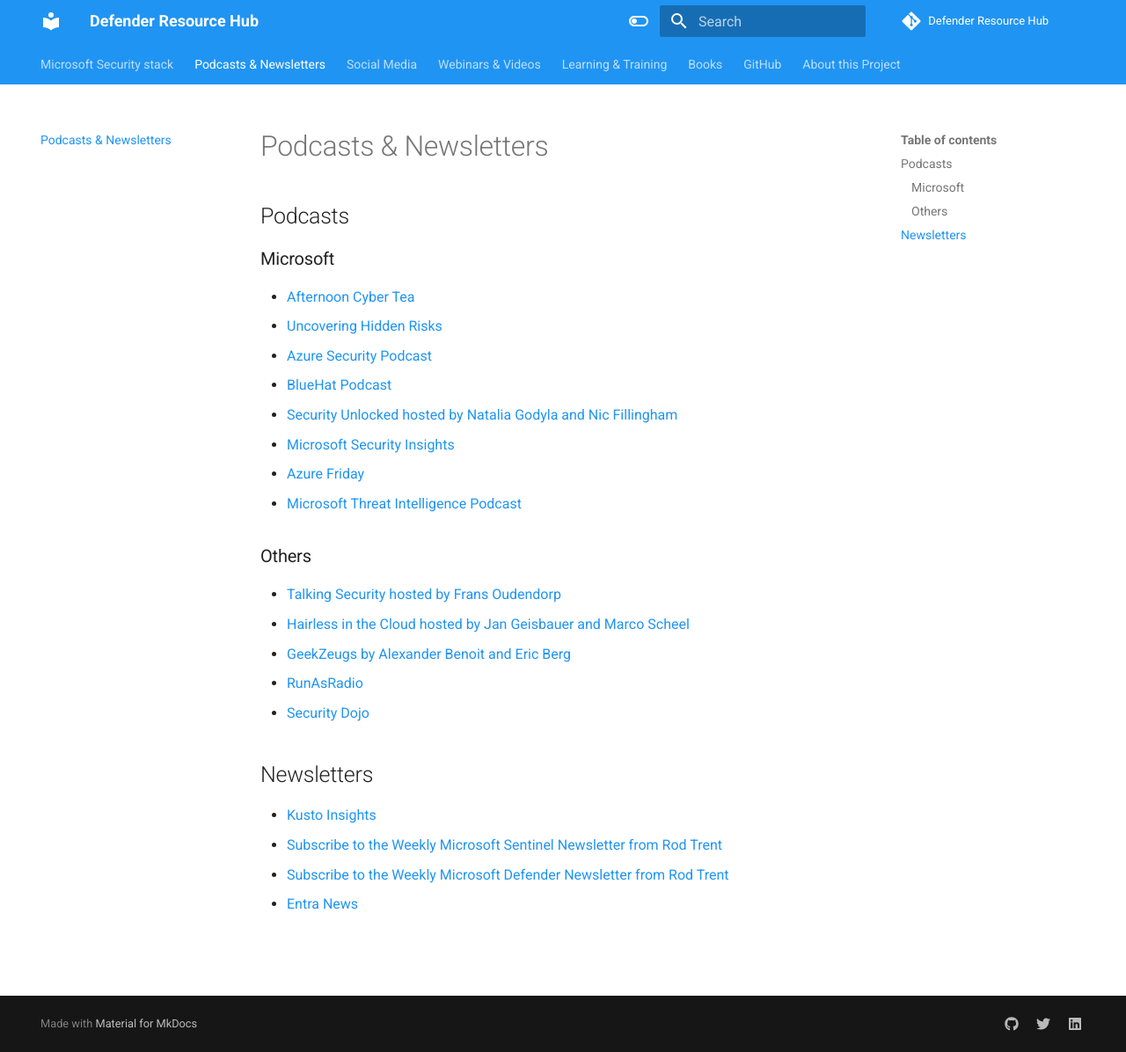
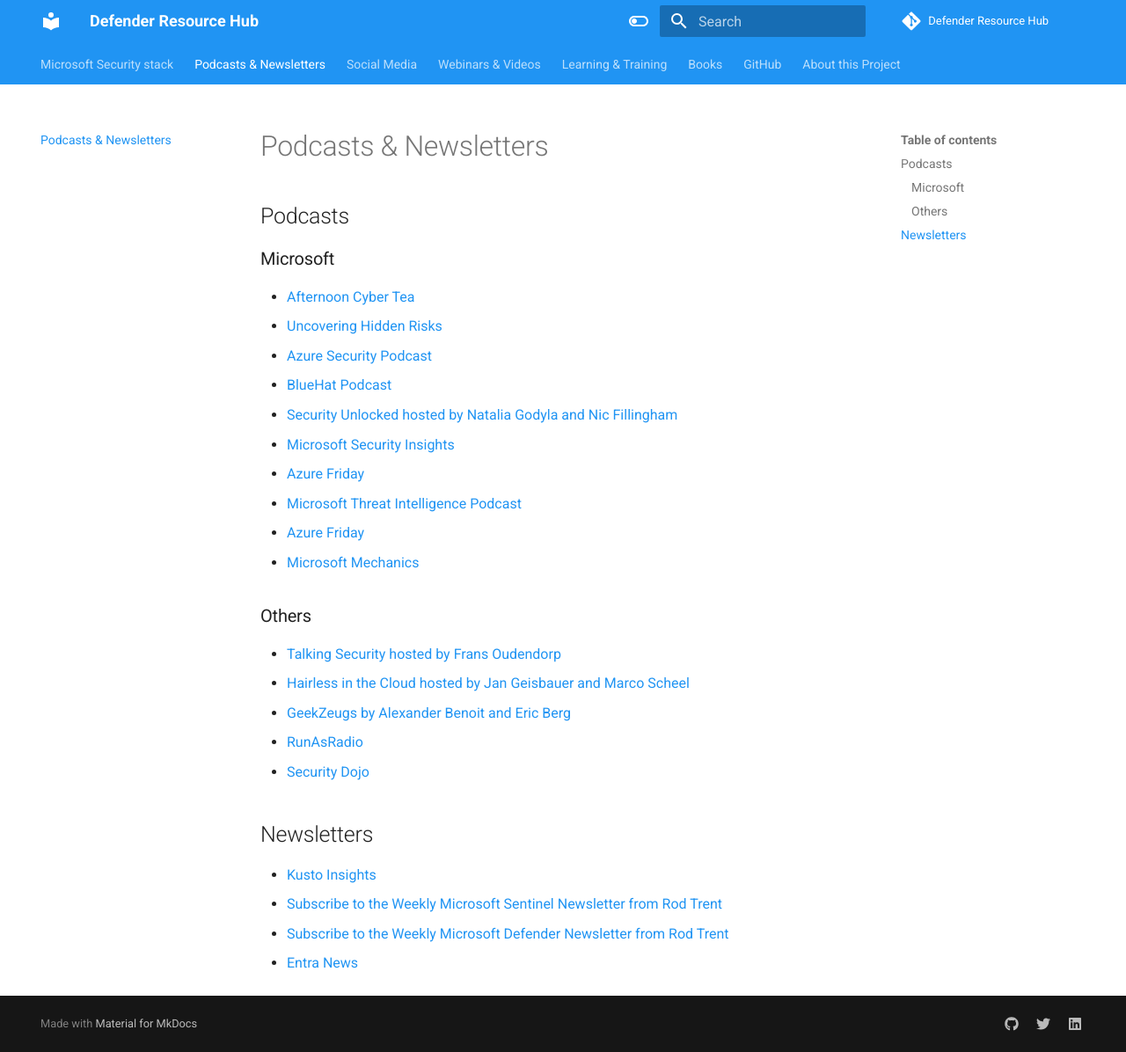
Before and after one commit to alexverboon/DefenderResourceHub, an MkDocs documentation site: the page built from docs/podcasts.md, in a window 1280 px wide and 1196 px high. Shown: the whole window at 88% size. Built offline with MkDocs 1.6.1 and Material for MkDocs 9.7.7, drawn with Linux system fonts in a browser that asks for light colours; comment, search, counter and statistics services are not loaded.

Commit message:
podcast updates

```diff
--- a/docs/podcasts.md
+++ b/docs/podcasts.md
@@ -12,6 +12,8 @@
 - [Microsoft Security Insights](https://microsoftsecurityinsights.com/)
 - [Azure Friday](https://learn.microsoft.com/en-us/shows/azure-friday/)
 - [Microsoft Threat Intelligence Podcast](https://open.spotify.com/show/7kaJodHquryFw5YDw0BShj?go=1&sp_cid=55270d6ee6b7c69aedade84e89d3152c&utm_source=embed_player_p&utm_medium=desktop&nd=1&dlsi=359a6a1f2bf54850)
+- [Azure Friday](https://learn.microsoft.com/en-us/shows/azure-friday/)
+- [Microsoft Mechanics](https://microsoftmechanics.libsyn.com/)
 
 ### Others
 
```
